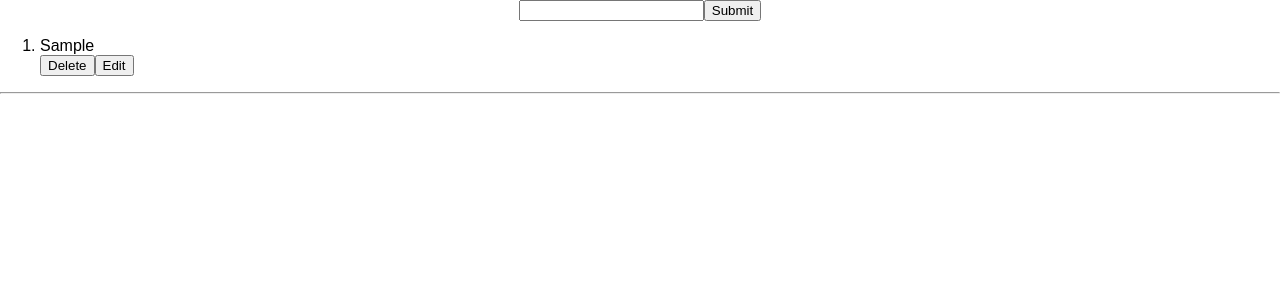
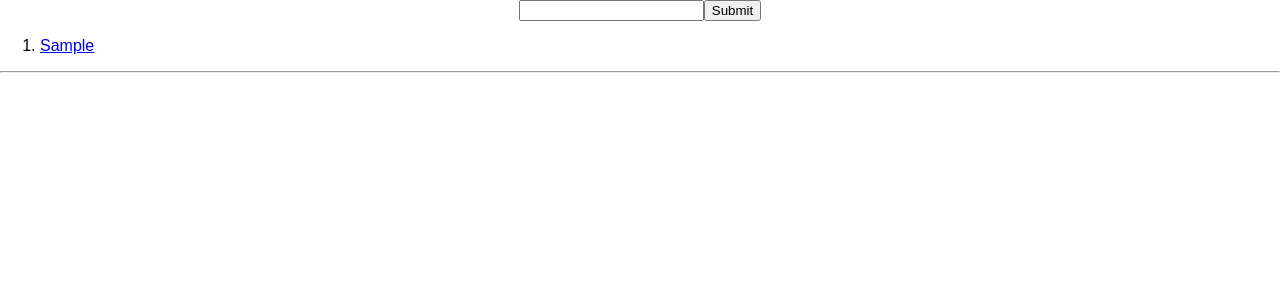
Before and after one commit to raegertay/note-taking-app, a React (Create React App) app: page / in a window 1280 px wide. Both pictures are taken after typing "Sample" into the empty fields and a click on the button "Submit". Shown: the top 300 px of the page. Built offline with nearby package versions, Linux system fonts and the light colour scheme.

Commit message:
Implemented react-router

```diff
--- a/package.json
+++ b/package.json
@@ -5,6 +5,7 @@
   "dependencies": {
     "react": "^16.1.1",
     "react-dom": "^16.1.1",
+    "react-router-dom": "^4.2.2",
     "react-scripts": "1.0.17"
   },
   "scripts": {
--- a/src/App.js
+++ b/src/App.js
@@ -1,6 +1,12 @@
 import React, { Component } from 'react';
+import {
+  BrowserRouter as Router,
+  Route,
+  Link
+} from 'react-router-dom';
 import './App.css';
 import List from './List';
+import Note from './Note';
 
 class App extends Component {
   constructor(props) {
@@ -49,18 +55,21 @@ class App extends Component {
     let li_arr = [];
     this.state.items.forEach((term, item_id) => li_arr.push([item_id, term]));
     return (
+      <Router>
         <div>
           <form className='App' onSubmit={this.onSubmit}>
             <input value={this.state.term} onChange={this.onChange} />
             <button>Submit</button>
           </form>
-        <List
+          <List items={this.state.items} />
+          <hr />
+          <Note
           items={this.state.items}
           onDeleteClick={(item_id) => this.handleDeleteClick(item_id)}
           onEditClick={(item_id) => this.handleEditClick(item_id)}
           />
-        <hr />
         </div>
+      </Router>
     );
   }
 }
--- a/src/List.js
+++ b/src/List.js
@@ -1,4 +1,9 @@
 import React, { Component } from 'react';
+import {
+  BrowserRouter as Router,
+  Route,
+  Link
+} from 'react-router-dom';
 
 // const List = (props) => (
 //   <ol>
@@ -16,11 +21,7 @@ class List extends Component {
       <ol>
       {
         li_arr.map((pair) => { return (
-          <div key={pair[0]}>
-            <li>{pair[1]}</li>
-            <button onClick={() => this.props.onDeleteClick(pair[0])}>Delete</button>
-            <button onClick={() => this.props.onEditClick(pair[0])}>Edit</button>
-          </div>
+            <li key={pair[0]}><Link to={`/${pair[0]}`}>{pair[1]}</Link></li>
         );})
       }
       </ol>
--- a/src/Note.js
+++ b/src/Note.js
@@ -1,7 +1,27 @@
 import React, { Component } from 'react';
+import {
+  BrowserRouter as Router,
+  Route,
+  Link
+} from 'react-router-dom';
+import NoteContent from './NoteContent';
 
 class Note extends Component {
+  render() {
+    let li_arr = [];
+    this.props.items.forEach((term, item_id) => li_arr.push([item_id, term]));
+    return (
+        li_arr.map((pair) => { return (
+          <Route
+          path={`/${pair[0]}`}
+          render={()=> <NoteContent
+            onDeleteClick={() => this.props.onDeleteClick(pair[0])}
+            onEditClick={() => this.props.onEditClick(pair[0])}
+            term={pair[1]}/>}
+          />
+        );})
+    );
+  }
+}
 
-
-
-}
+export default Note;
--- /dev/null
+++ b/src/NoteContent.js
@@ -0,0 +1,22 @@
+import React, { Component } from 'react';
+
+// <div key={pair[0]}>
+//   <li>{pair[1]}</li>
+//   <button onClick={() => this.props.onDeleteClick(pair[0])}>Delete</button>
+//   <button onClick={() => this.props.onEditClick(pair[0])}>Edit</button>
+// </div>
+
+class NoteContent extends Component {
+  render() {
+    return (
+      <div>
+      <h1>{this.props.term}</h1>
+      <button onClick={() => this.props.onDeleteClick()}>Delete</button>
+      <button onClick={() => this.props.onEditClick()}>Edit</button>
+      </div>
+    );
+  }
+}
+
+
+export default NoteContent;
```
Also changed, not shown: 1 other file (tests, documents, lock files or other folders). Lines whose indentation alone changed are shown as unchanged.
